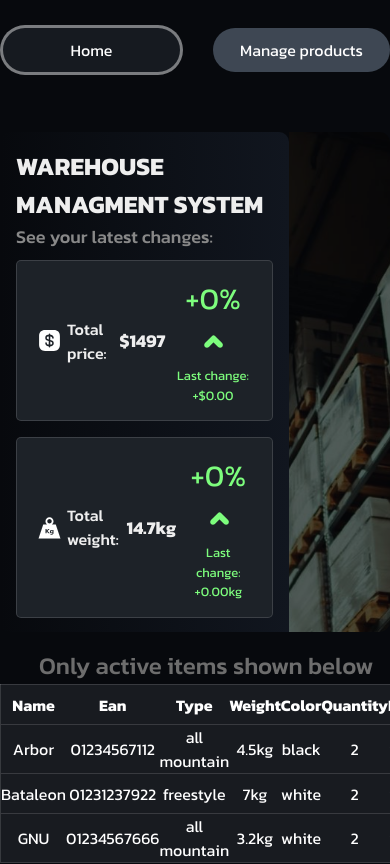
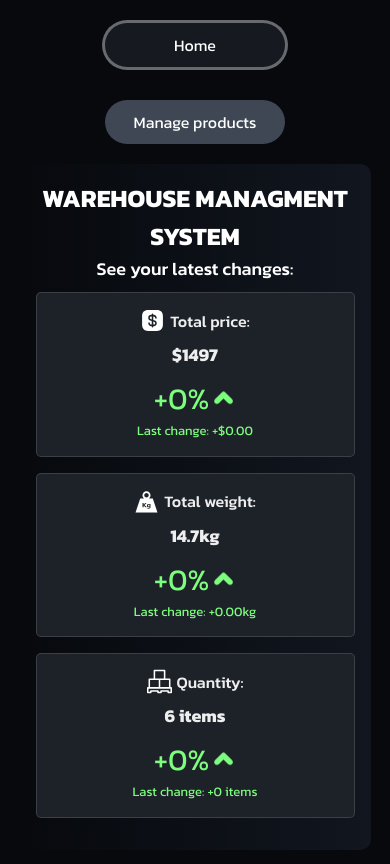
Before and after one commit to Clawetoora/react-typescript-warehouse-managing-system, a React (Vite) app: page / in a window 390 px wide. Shown: the top 864 px of the page. Built offline with nearby package versions, Linux system fonts and the light colour scheme.

Commit message:
added some media queries for responsive design

```diff
--- a/src/App.scss
+++ b/src/App.scss
@@ -12,4 +12,6 @@
   display: flex;
   justify-content: center;
   flex-direction: column;
+  margin: 0 auto;
+  width: 90%;
 }
--- a/src/components/AddNewProductForm.module.scss
+++ b/src/components/AddNewProductForm.module.scss
@@ -16,11 +16,13 @@
   // justify-content: center;
   gap: 1rem;
   row-gap: 2rem;
+  width: 90%;
   margin: 0 auto;
   margin-bottom: 1rem;
   .input-container {
     color: White;
     display: flex;
+
     flex-direction: column;
     text-align: left;
     width: 150px;
@@ -30,7 +32,7 @@
       margin-top: 3px;
       padding-left: 5px;
       height: 25px;
-      border: none;
+      border: 1px solid rgba(255, 255, 255, 0.411);
       border-radius: 5px;
       width: 100%;
       &::placeholder {
@@ -91,3 +93,18 @@
     }
   }
 }
+
+@media screen and (max-width: 600px) {
+  .form {
+    justify-content: center;
+    .input-container {
+      width: auto;
+      input {
+        height: 35px;
+      }
+    }
+    .input-container label {
+      text-align: center;
+    }
+  }
+}
--- a/src/components/MainTable.module.scss
+++ b/src/components/MainTable.module.scss
@@ -43,3 +43,11 @@
     height: 20px;
   }
 }
+
+@media only screen and (max-width: 600px) {
+  .container {
+    h2 {
+      text-align: center;
+    }
+  }
+}
--- a/src/components/ManageTable.module.scss
+++ b/src/components/ManageTable.module.scss
@@ -69,16 +69,21 @@
 }
 
 .hide {
-  width: 100%;
+  position: absolute;
+  left: -999em;
+
   opacity: 0;
+  visibility: hidden;
   max-height: 0;
   transition: all 0.5s;
   z-index: 0;
 }
 
 .show {
-  width: 100%;
-  max-height: 800px;
+  position: static;
+
+  visibility: visible;
+  max-height: 1000px;
   opacity: 100;
   transition: all 0.5s ease-in;
   z-index: 0;
@@ -121,3 +126,10 @@
     box-shadow: 0 3px 5px rgba(0, 0, 0, 0.438);
   }
 }
+
+@media screen and (max-width: 600px) {
+  .button {
+    margin-left: 0;
+    align-self: center;
+  }
+}
--- a/src/components/Stats.module.scss
+++ b/src/components/Stats.module.scss
@@ -75,3 +75,12 @@
     transform: translateY(4px);
   }
 }
+
+@media only screen and (max-width: 600px) {
+  .stats {
+    flex-direction: column;
+    .stats-change {
+      margin-left: 0 !important;
+    }
+  }
+}
--- a/src/components/UI/Hero.module.scss
+++ b/src/components/UI/Hero.module.scss
@@ -2,7 +2,6 @@
   display: grid;
   grid-template-columns: 2fr 3fr;
   width: 100%;
-  height: 500px;
   overflow: hidden;
   border-radius: 10px;
 
@@ -33,3 +32,22 @@
     height: 100%;
   }
 }
+
+@media only screen and (max-width: 600px) {
+  .hero {
+    display: flex;
+    flex-direction: column;
+    &-aside {
+      border-radius: 10px;
+      padding: 1rem;
+    }
+    h1,
+    h5 {
+      text-align: center;
+      color: white;
+    }
+  }
+  .heroImg {
+    display: none;
+  }
+}
--- a/src/components/UI/MainNav.module.scss
+++ b/src/components/UI/MainNav.module.scss
@@ -48,3 +48,10 @@
   background-color: #161a20;
   animation: blinking 2s infinite;
 }
+
+@media only screen and (max-width: 600px) {
+  .navigation {
+    margin-top: 2rem;
+    flex-direction: column;
+  }
+}
```
